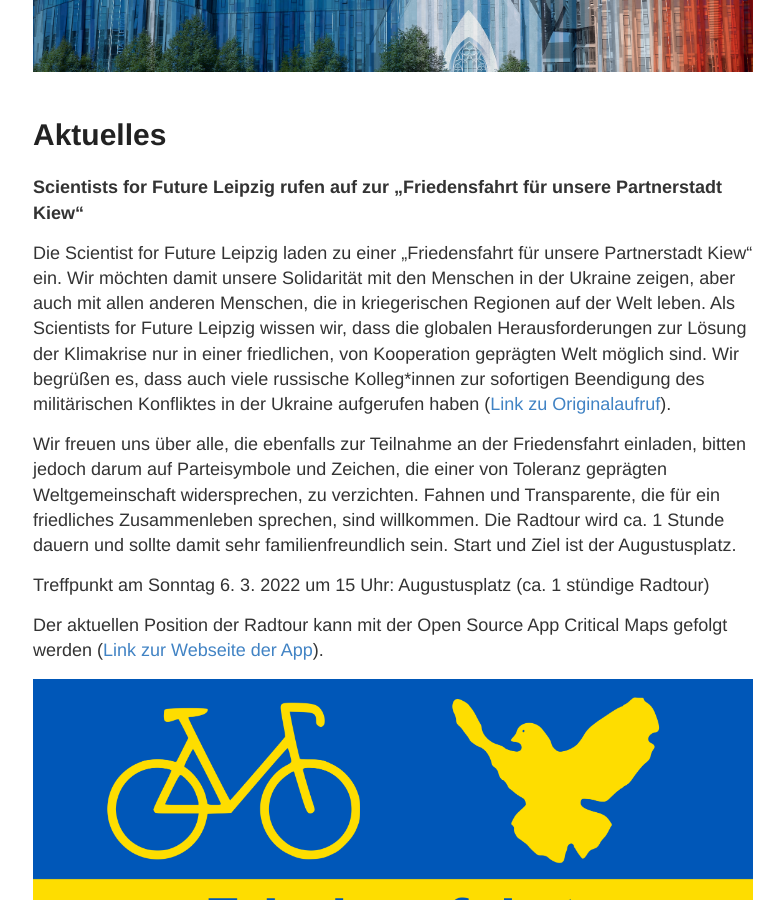
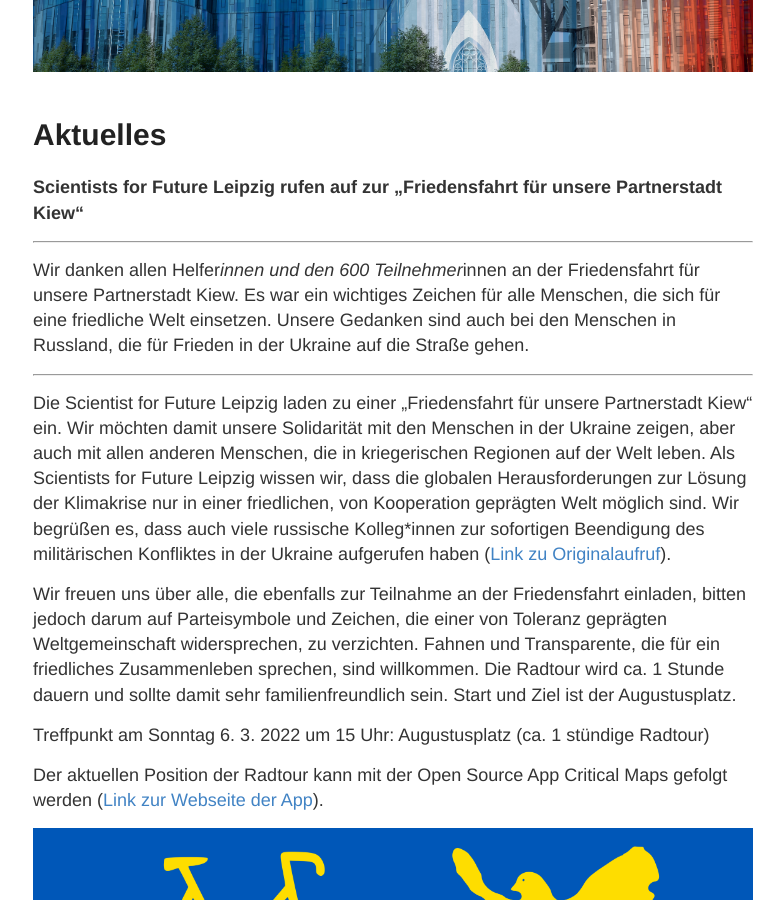
Before and after one commit to s4f-leipzig/s4f-leipzig.github.io, a Jekyll site: the page built from index.md, in a window 1280 px wide and 900 px high, scrolled down 348 px. Shown: the whole window, without its empty margins (247-1031 px from the left). Built offline with Jekyll 4.4.1, drawn with Linux system fonts in a browser that asks for light colours.

Commit message:
Update index.md

```diff
--- a/index.md
+++ b/index.md
@@ -5,6 +5,12 @@ title: Aktuelles
 
 <b>Scientists for Future Leipzig rufen auf zur „Friedensfahrt für unsere Partnerstadt Kiew“</b>
 <br>
+
+<hr>
+
+Wir danken allen Helfer*innen und den 600 Teilnehmer*innen an der Friedensfahrt für unsere Partnerstadt Kiew. Es war ein wichtiges Zeichen für alle Menschen, die sich für eine friedliche Welt einsetzen. Unsere Gedanken sind auch bei den Menschen in Russland, die für Frieden in der Ukraine auf die Straße gehen.
+
+<hr>
 
 Die Scientist for Future Leipzig laden zu einer „Friedensfahrt für unsere Partnerstadt Kiew“ ein. Wir möchten damit unsere Solidarität mit den Menschen in der Ukraine zeigen, aber auch mit allen anderen Menschen, die in kriegerischen Regionen auf der Welt leben. Als Scientists for Future Leipzig wissen wir, dass die globalen Herausforderungen zur Lösung der Klimakrise nur in einer friedlichen, von Kooperation geprägten Welt möglich sind. Wir begrüßen es, dass auch viele russische Kolleg*innen zur sofortigen Beendigung des militärischen Konfliktes in der Ukraine aufgerufen haben (<a href="https://trv-science.ru/de/2022/02/we-are-against-war-de/">Link zu Originalaufruf</a>).
 
```
